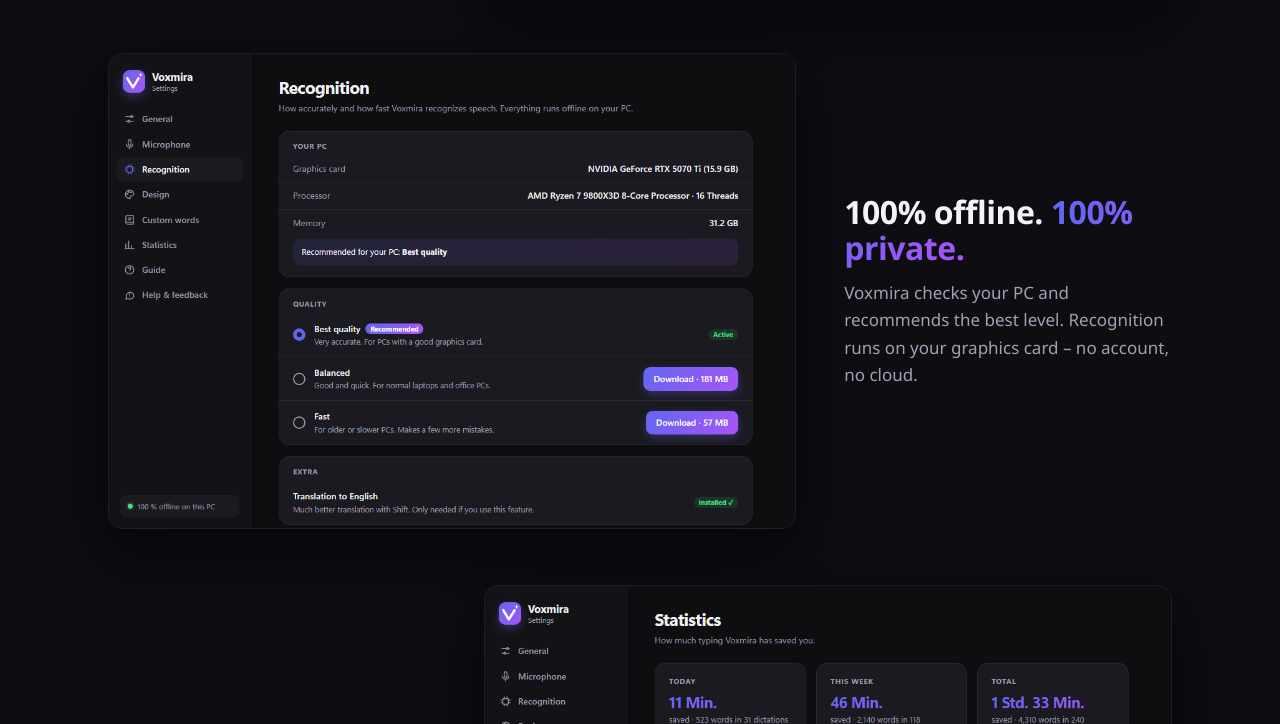
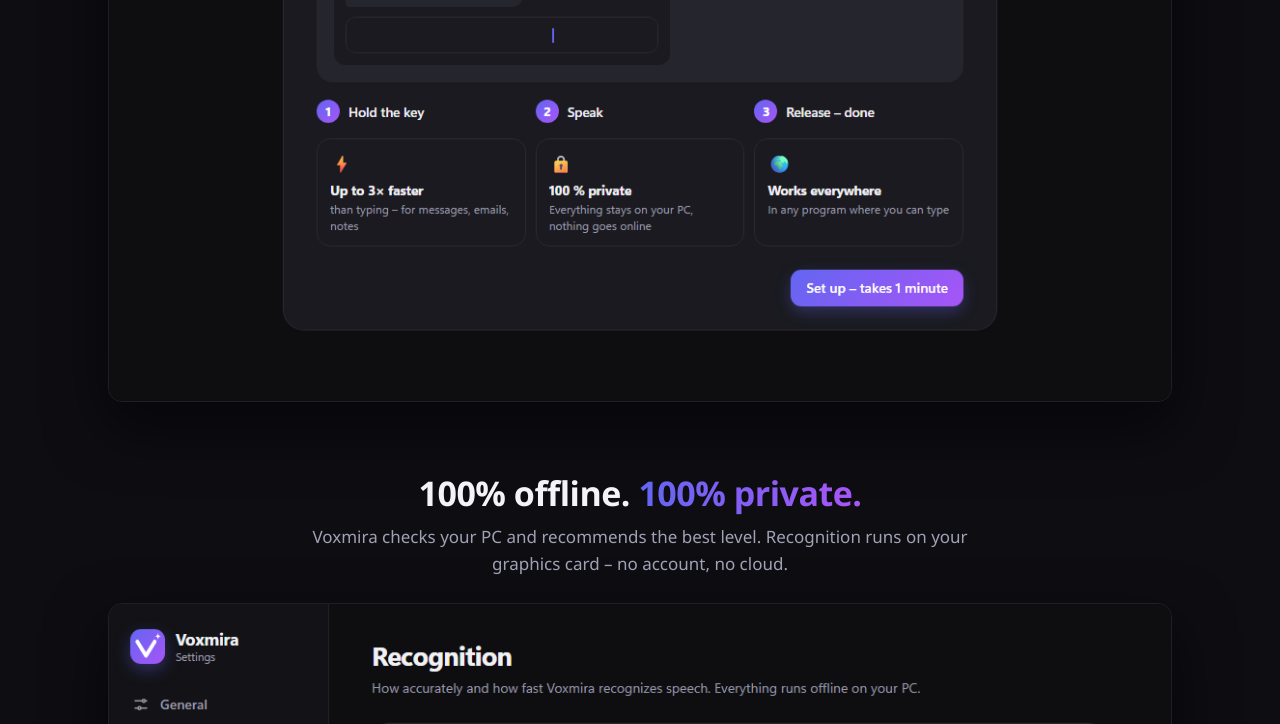
Before and after one commit to voxmira/voxmira.github.io, a plain HTML site: page index.html in a window 1280 px wide. Shown: the part 2576-3300 px from the top of the page. Drawn offline with Linux system fonts and the light colour scheme.

Commit message:
Webseite: App-Ansichten in fast voller Größe (Text oben, Bild darunter)
Co-Authored-By: Claude Opus 5.5 <noreply@anthropic.com>

```diff
--- a/style.css
+++ b/style.css
@@ -108,16 +108,13 @@ section p.sub { text-align: center; color: var(--muted); max-width: 620px; margi
 .steps { counter-reset: s; }
 .steps .card h3::before { counter-increment: s; content: counter(s); display: inline-grid; place-items: center; width: 30px; height: 30px; margin-right: 10px; border-radius: 50%; background: linear-gradient(135deg, var(--v1), var(--v2)); font-size: 15px; vertical-align: 2px; }
 
-/* Funktionen mit großen App-Ansichten: Text + Bild nebeneinander (am Handy untereinander) */
-.feature { display: grid; gap: 28px; align-items: center; margin-top: 56px; }
-.feature h3 { font-size: clamp(24px, 3.2vw, 32px); line-height: 1.15; letter-spacing: -.5px; margin: 0 0 12px; }
+/* Funktionen mit großen App-Ansichten: Text oben, Bild darunter in (fast) Originalgröße – sonst ist die App-Schrift zu klein */
+.feature { margin-top: 72px; }
+.ftext { max-width: 680px; margin: 0 auto 26px; text-align: center; }
+.feature h3 { font-size: clamp(24px, 3.2vw, 34px); line-height: 1.15; letter-spacing: -.5px; margin: 0 0 10px; }
 .feature p { color: var(--muted); margin: 0; }
+.fimg { max-width: 1100px; margin: 0 auto; }
 .fimg img { width: 100%; border-radius: 14px; border: 1px solid var(--border); box-shadow: 0 24px 60px rgba(0, 0, 0, .5); }
-@media (min-width: 860px) {
-  .feature { grid-template-columns: 1fr 2.1fr; gap: 48px; }
-  .feature.flip { grid-template-columns: 2.1fr 1fr; }
-  .feature.flip .ftext { order: 2; }
-}
 
 /* Fragen */
 .faq { max-width: 760px; margin: 0 auto; }
```
